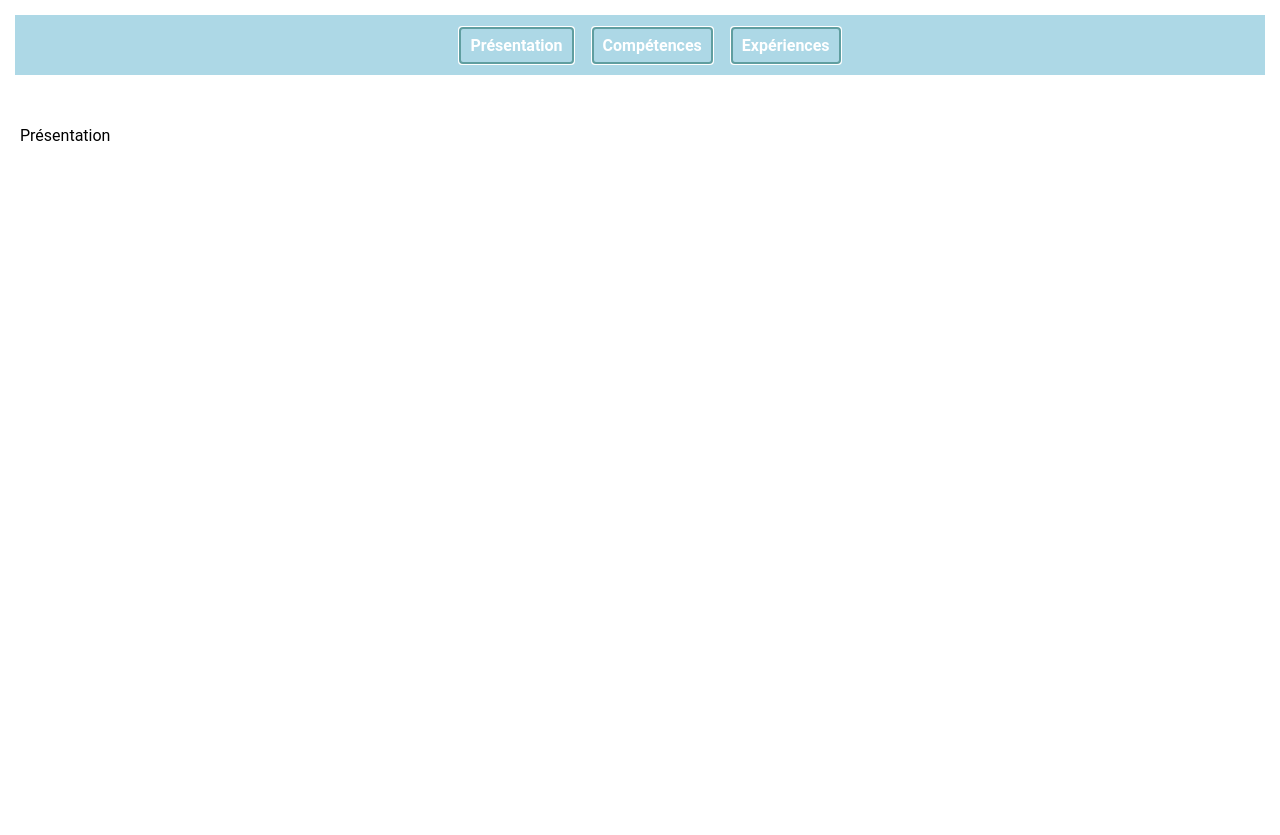
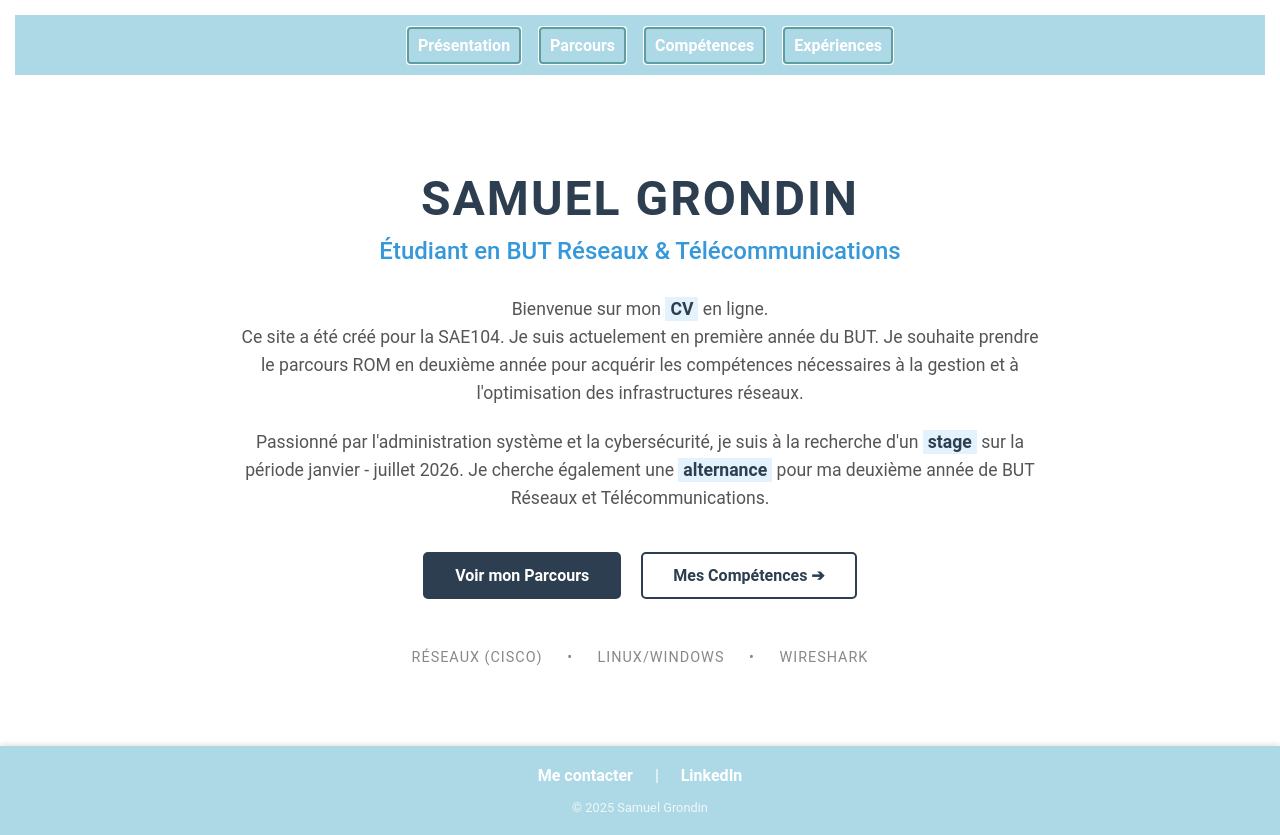
Before and after one commit to Spaghett1-1/grondin-samuel-presentation, a plain HTML site: page index.html in a window 1280 px wide. Before the commit the page ends 800 px from the top, so only its background shows below. Drawn offline with Linux system fonts and the light colour scheme.

Commit message:
Add files via upload

```diff
--- a/CSS/index.css
+++ b/CSS/index.css
@@ -9,7 +9,8 @@ html, body {
     grid-template-rows: auto 1fr auto;
     grid-template-areas:
     "Navigation"
-    "Contenu";
+    "Contenu"
+    "pied-page";
     min-height: 100vh;
 }
 
@@ -19,6 +20,7 @@ header {
     padding: 15px;
 }
 
+/* Navigation */
 .Navigation {
     display: flex;
     align-items: center;
@@ -50,12 +52,6 @@ header {
     outline: auto cadetblue;
 }
 
-main {
-    grid-area: Contenu;
-
-    padding: 20px;
-}
-
 
 .Navigation a:hover {
     background-color: #34495e;
@@ -76,3 +72,140 @@ main {
     width: 100%;
     left: 0;
 }
+
+main {
+    grid-area: Contenu;
+
+    padding: 20px;
+}
+
+footer {
+    grid-area: pied-page;
+    background-color: lightblue;
+    color: #ffffff;
+    padding: 15px;
+    display: flex;
+    flex-direction: column;
+    align-items: center;
+    justify-content: center;
+    margin-top: auto;
+    box-shadow: 0 -2px 5px rgba(0,0,0,0.1);
+}
+
+.presentation-hero {
+    text-align: center;
+    max-width: 800px;
+    margin: 40px auto; /* Centre le bloc verticalement et horizontalement */
+    padding: 20px;
+}
+
+/* Le Nom (Grand et lisible) */
+.name-title {
+    font-size: 3rem;
+    margin: 0;
+    color: #2c3e50; /* Bleu nuit */
+    letter-spacing: 2px;
+    text-transform: uppercase;
+}
+
+/* Le Titre du poste */
+.job-title {
+    font-size: 1.5rem;
+    color: #3498db; /* Bleu clair */
+    margin-top: 10px;
+    margin-bottom: 30px;
+    font-weight: 500;
+}
+
+/* Le texte de présentation */
+.pitch-container p {
+    font-size: 1.1rem;
+    line-height: 1.6;
+    color: #555;
+    margin-bottom: 20px;
+}
+
+.pitch-container strong {
+    color: #2c3e50;
+    font-weight: bold;
+    background-color: #e3f2fd; /* Surlignage léger bleu très clair */
+    padding: 2px 5px;
+}
+
+/* --- LES BOUTONS --- */
+.action-buttons {
+    margin-top: 40px;
+    display: flex;
+    justify-content: center;
+    gap: 20px;
+    flex-wrap: wrap;
+}
+
+.btn {
+    text-decoration: none;
+    padding: 12px 30px;
+    border-radius: 5px;
+    font-weight: bold;
+    transition: all 0.3s;
+}
+
+.btn-main {
+    background-color: #2c3e50;
+    color: white;
+    border: 2px solid #2c3e50;
+}
+
+.btn-main:hover {
+    background-color: #34495e;
+    transform: translateY(-3px);
+}
+
+.btn-secondary {
+    background-color: transparent;
+    color: #2c3e50;
+    border: 2px solid #2c3e50;
+}
+
+.btn-secondary:hover {
+    background-color: #2c3e50;
+    color: white;
+}
+
+/* --- PETITE BARRE DE COMPÉTENCES --- */
+.mini-skills {
+    margin-top: 50px;
+    color: #888;
+    font-size: 0.9rem;
+    text-transform: uppercase;
+    letter-spacing: 1px;
+}
+
+.mini-skills span {
+    margin: 0 10px;
+}
+
+footer p {
+    margin: 5px 0;
+}
+
+footer a {
+    text-decoration: none;
+    font-weight: bold;
+    color: white;
+    padding: 5px 10px;
+    border-radius: 4px;
+    transition: all 0.3s ease;
+}
+
+
+footer a:hover {
+    background-color: #34495e;
+    color: #3498db;
+    transform: translateY(-2px);
+}
+
+.copyright {
+    font-size: 0.8rem;
+    opacity: 0.8;
+    margin-top: 10px;
+}
--- a/index.html
+++ b/index.html
@@ -14,7 +14,8 @@
 
             <nav class="Navigation">
                 <ul>
-                    <li><a href="presentation.html">Présentation</a></li>
+                    <li><a href="index.html">Présentation</a></li>
+                    <li><a href="parcours.html">Parcours</a></li>
                     <li><a href="comp.html">Compétences</a></li>
                     <li><a href="exp.html">Expériences</a></li>
                 </ul>
@@ -22,12 +23,58 @@
         </header>
 
         <main>
-            <p>Présentation</p>
-        </main>
+    <section class="presentation-hero">
+
+        <h1 class="name-title">Samuel Grondin</h1>
+        <h2 class="job-title">Étudiant en BUT Réseaux & Télécommunications</h2>
+
+        <div class="pitch-container">
+            <p>
+                Bienvenue sur mon <strong>CV</strong> en ligne.
+                <br>
+                Ce site a été créé pour la SAE104. Je suis actuelement en première année du BUT. Je souhaite prendre le parcours ROM en deuxième année pour acquérir les compétences nécessaires à la gestion et à l'optimisation des infrastructures réseaux.
+            </p>
+            <p>
+                Passionné par l'administration système et la cybersécurité, je suis à la recherche
+                d'un <strong>stage</strong> sur la période janvier - juillet 2026.
+                Je cherche également une <strong>alternance</strong> pour ma deuxième année de BUT Réseaux et Télécommunications.
+            </p>
+        </div>
+
+        <div class="action-buttons">
+            <a href="exp.html" class="btn btn-main">
+                <i class="fas fa-briefcase"></i> Voir mon Parcours
+            </a>
+
+            <a href="comp.html" class="btn btn-secondary">
+                Mes Compétences ➔
+            </a>
+        </div>
+
+        <div class="mini-skills">
+            <span>Réseaux (Cisco)</span>
+            <span>•</span>
+            <span>Linux/Windows</span>
+            <span>•</span>
+            <span>Wireshark</span>
+        </div>
+
+    </section>
+</main>
+
+        <footer>
+            <p>
+                <a href="mailto:samuel.grondin@rt-iut.re">
+                    Me contacter
+                </a>
+
+                &nbsp;&nbsp;|&nbsp;&nbsp; <a href="https://www.linkedin.com/in/votre-profil" target="_blank">
+                    <i class="fab fa-linkedin"></i> LinkedIn
+                </a>
+            </p>
+
+            <p class="copyright">© 2025 Samuel Grondin</p>
+        </footer>
+
     </body>
-
-    <footer>
-
-    </footer>
-
 </html>
```
